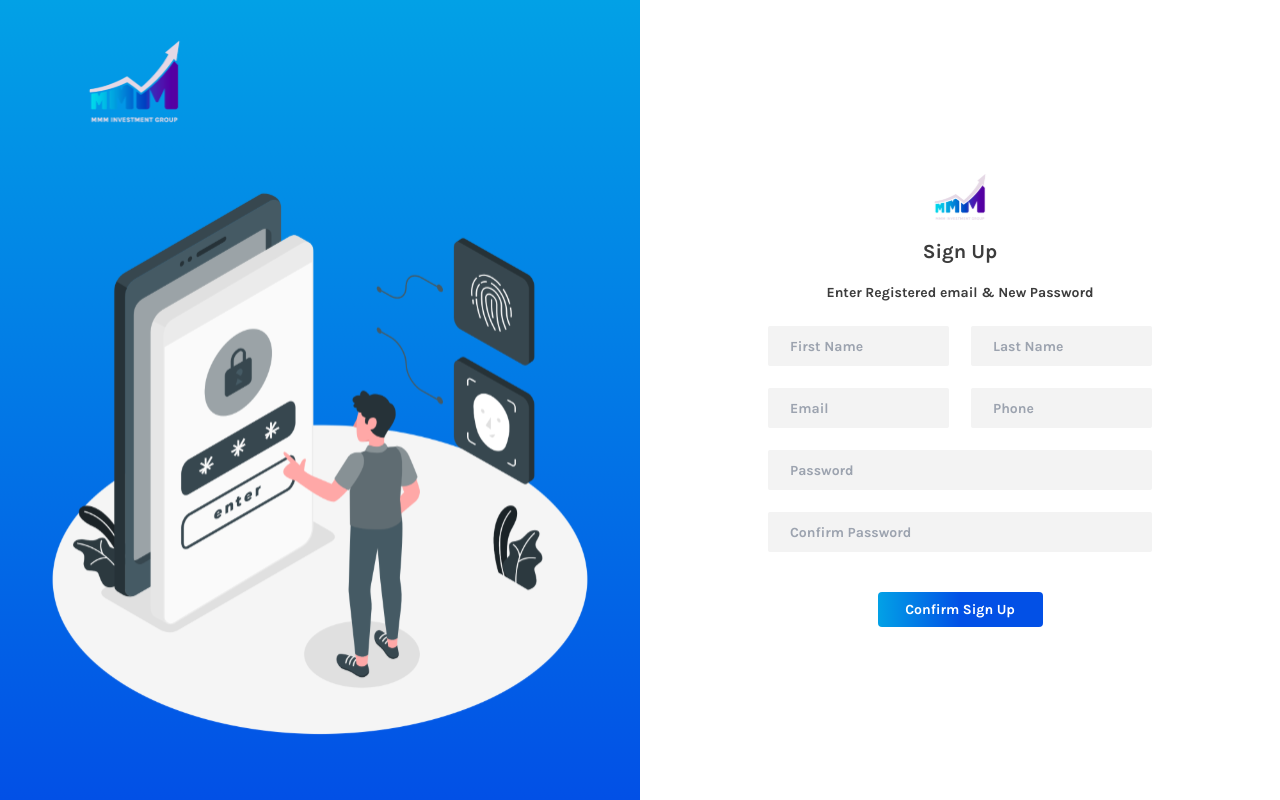
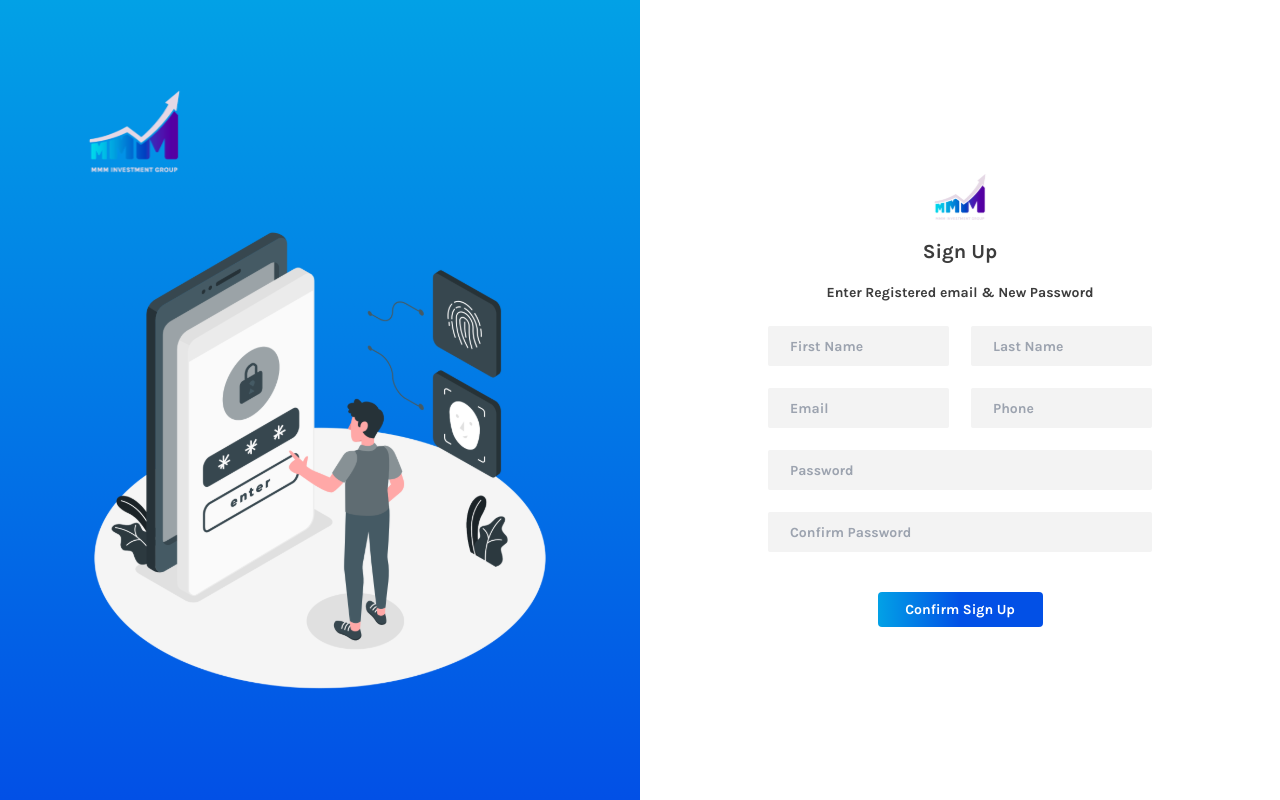
Before and after one commit to i-usman-56/inverstmentGroup, a React (Vite) app: page / in a window 1280 px wide. Built offline with nearby package versions, Linux system fonts and the light colour scheme.

Commit message:
Update SidePic.jsx

```diff
--- a/src/components/signup/components/SidePic.jsx
+++ b/src/components/signup/components/SidePic.jsx
@@ -5,7 +5,7 @@
 export default function SidePic() {
   return (
     <div>
-      <div className="from-[#02A1E6] flex flex-col min-h-screen justify-center   to-[#0250E6] bg-gradient-to-b">
+      <div className="from-[#02A1E6] flex flex-col h-screen justify-center   to-[#0250E6] bg-gradient-to-b">
         <div className="pl-[12%]">
           <img
             src={Logo}
@@ -14,7 +14,7 @@
           />
         </div>
         <div className="flex justify-center items-center">
-          <img src={Picture} alt="" className="w-[450px] xl:w-full" />
+          <img src={Picture} alt="" className="w-[450px] xl:w-[540px] " />
         </div>
       </div>
     </div>
```
